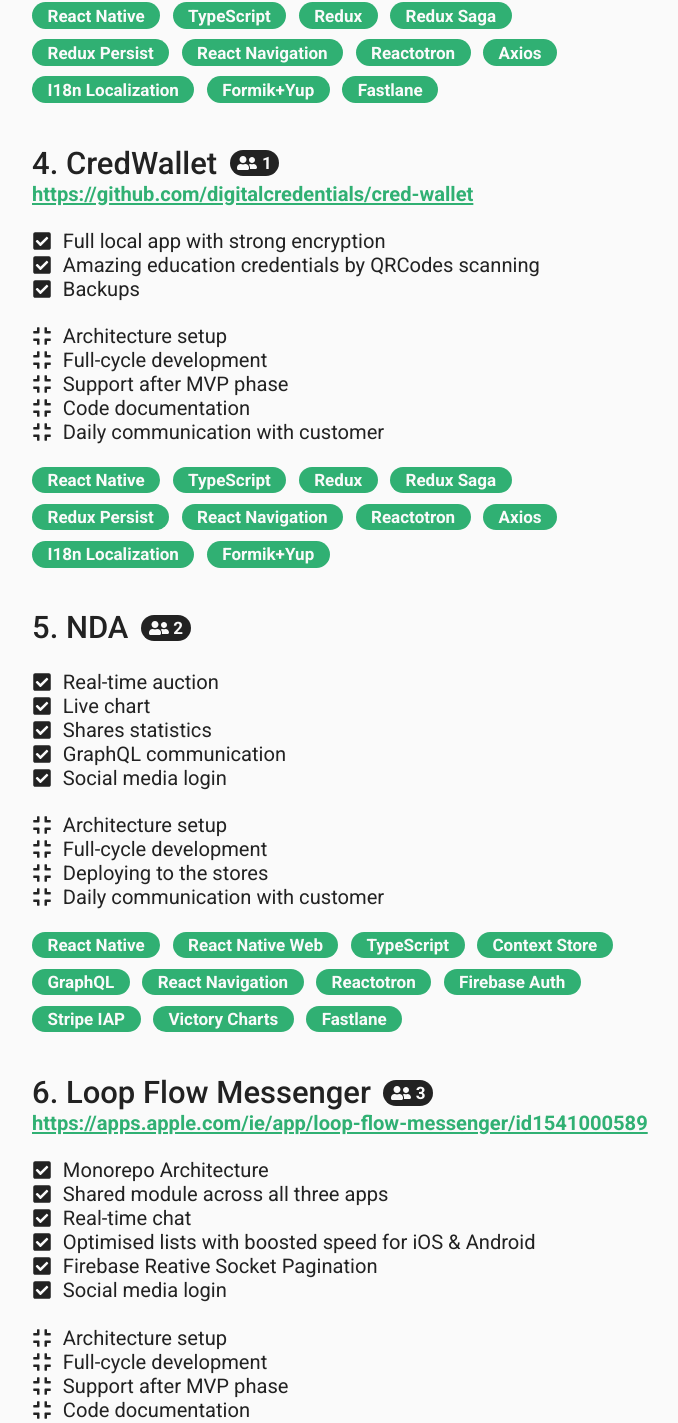
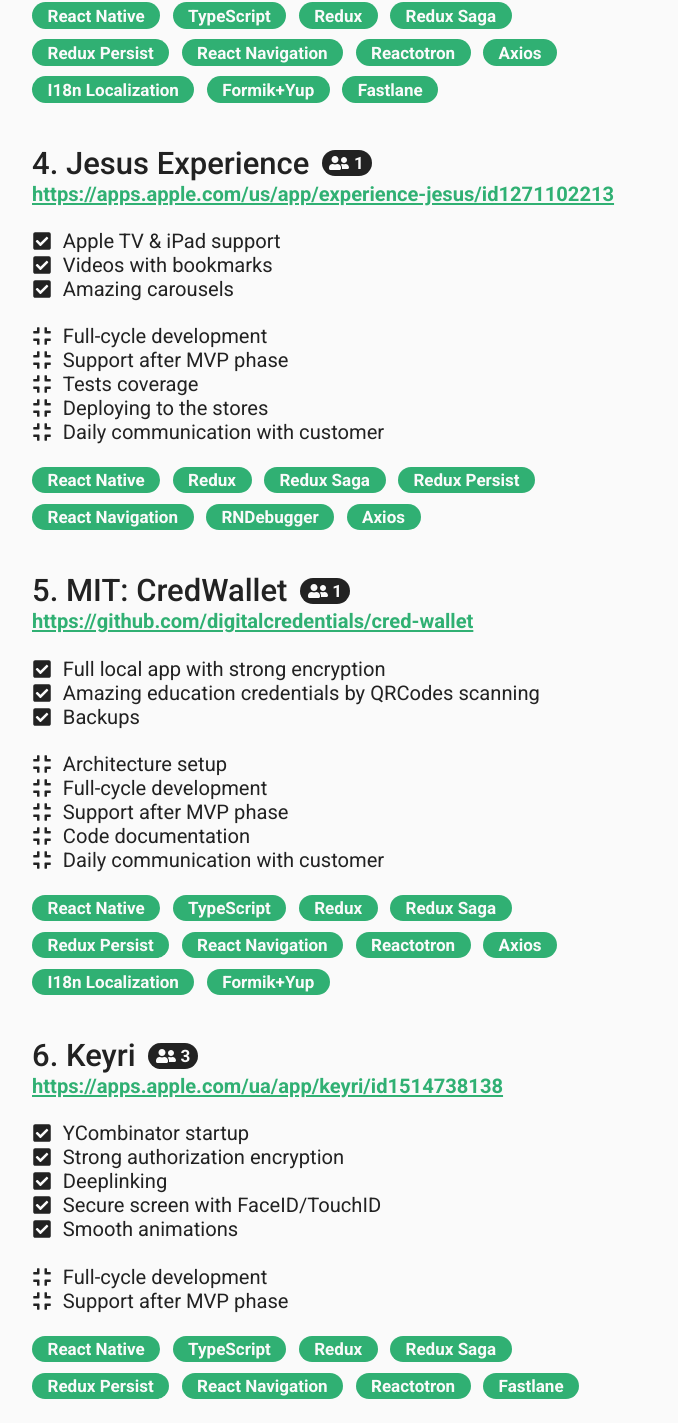
Before and after one commit to Reykjavik151/cv, a React (Create React App) app: page / in a window 1280 px wide. Shown: the part 1692-3115 px from the top of the page, without its empty margins (96-774 px from the left). Built offline with nearby package versions, Linux system fonts and the light colour scheme.

Commit message:
feat: new projects for project section

```diff
--- a/src/components/ProjectsSection/projects-section.data.ts
+++ b/src/components/ProjectsSection/projects-section.data.ts
@@ -31,6 +31,7 @@
     ],
     appLink: "https://apps.apple.com/ca/app/onfire-messenger/id1481054417",
   },
+
   {
     name: "GoHeja",
     teamAmount: "3",
@@ -58,6 +59,7 @@
     ],
     appLink: "https://apps.apple.com/us/app/goheja/id1488438214?l=uk",
   },
+
   {
     name: "Truevo Business",
     teamAmount: "4",
@@ -88,8 +90,32 @@
     ],
     appLink: "https://apps.apple.com/za/app/truevo-business/id1511523105",
   },
+
   {
-    name: "CredWallet",
+    name: "Jesus Experience",
+    teamAmount: "1",
+    mainFeatures: ["Apple TV & iPad support", "Videos with bookmarks", "Amazing carousels"],
+    responsibilities: [
+      ProjectResponsibility.Development,
+      ProjectResponsibility.Support,
+      ProjectResponsibility.TestsCoverage,
+      ProjectResponsibility.Deploy,
+      ProjectResponsibility.CustomerCommunication,
+    ],
+    technologies: [
+      ProgrammingTechologyName.ReactNative,
+      ProgrammingTechologyName.Redux,
+      ProgrammingTechologyName.ReduxSaga,
+      ProgrammingTechologyName.ReduxPersist,
+      ProgrammingTechologyName.ReactNavigation,
+      ProgrammingTechologyName.RNDebugger,
+      ProgrammingTechologyName.Axios,
+    ],
+    appLink: "https://apps.apple.com/us/app/experience-jesus/id1271102213",
+  },
+
+  {
+    name: "MIT: CredWallet",
     teamAmount: "1",
     mainFeatures: [
       "Full local app with strong encryption",
@@ -117,6 +143,31 @@
     ],
     appLink: "https://github.com/digitalcredentials/cred-wallet",
   },
+
+  {
+    name: "Keyri",
+    teamAmount: "3",
+    mainFeatures: [
+      "YCombinator startup",
+      "Strong authorization encryption",
+      "Deeplinking",
+      "Secure screen with FaceID/TouchID",
+      "Smooth animations",
+    ],
+    responsibilities: [ProjectResponsibility.Development, ProjectResponsibility.Support],
+    technologies: [
+      ProgrammingTechologyName.ReactNative,
+      ProgrammingTechologyName.TypeScript,
+      ProgrammingTechologyName.Redux,
+      ProgrammingTechologyName.ReduxSaga,
+      ProgrammingTechologyName.ReduxPersist,
+      ProgrammingTechologyName.ReactNavigation,
+      ProgrammingTechologyName.Reactotron,
+      ProgrammingTechologyName.Fastlane,
+    ],
+    appLink: "https://apps.apple.com/ua/app/keyri/id1514738138",
+  },
+
   {
     // BeatTheMarket
     name: "NDA",
@@ -148,6 +199,7 @@
       ProgrammingTechologyName.Fastlane,
     ],
   },
+
   {
     name: "Loop Flow Messenger",
     teamAmount: "3",
@@ -155,6 +207,7 @@
       "Monorepo Architecture",
       "Shared module across all three apps",
       "Real-time chat",
+      "Deeplinking",
       "Optimised lists with boosted speed for iOS & Android",
       "Firebase Reative Socket Pagination",
       "Social media login",
@@ -190,6 +243,7 @@
     ],
     appLink: "https://apps.apple.com/ie/app/loop-flow-messenger/id1541000589",
   },
+
   {
     // MasterHealth
     name: "NDA",
@@ -221,6 +275,7 @@
       ProgrammingTechologyName.Bitrise,
     ],
   },
+
   {
     name: "Klarstein",
     teamAmount: "8",
@@ -230,6 +285,7 @@
       "Own native library",
       "Well-encrypted API calls",
       "Invites through deeplinking",
+      "Social media login",
     ],
     responsibilities: [
       ProjectResponsibility.Development,
@@ -261,6 +317,7 @@
     ],
     appLink: "https://apps.apple.com/us/app/klarstein/id1479571307",
   },
+
   {
     // Sarafun
     name: "NDA",
--- a/src/models/IProject.ts
+++ b/src/models/IProject.ts
@@ -19,6 +19,7 @@
   ReactNavigation = "React Navigation",
 
   // Debugging
+  RNDebugger = "RNDebugger",
   Reactotron = "Reactotron",
   Flipper = "Flipper",
 
```
